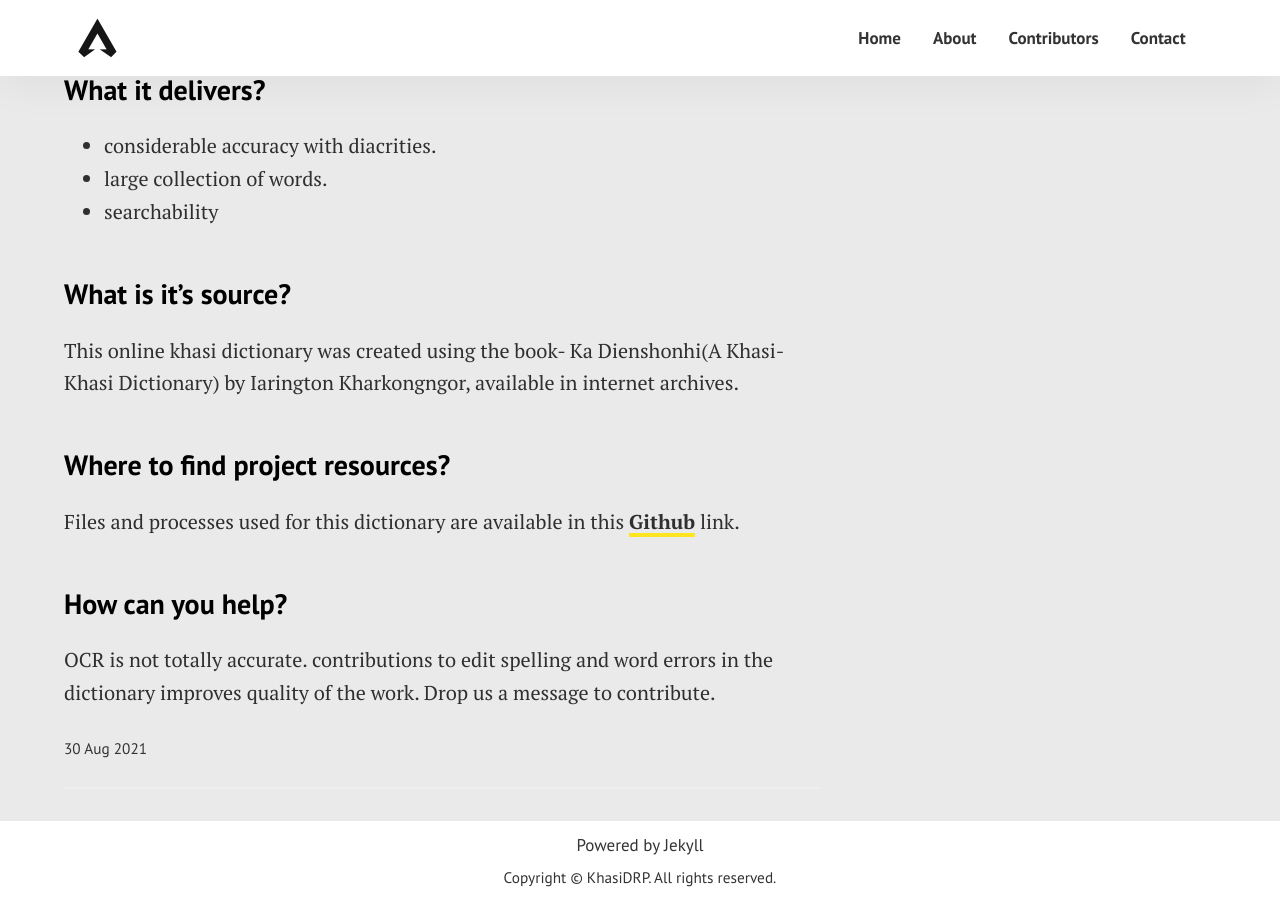
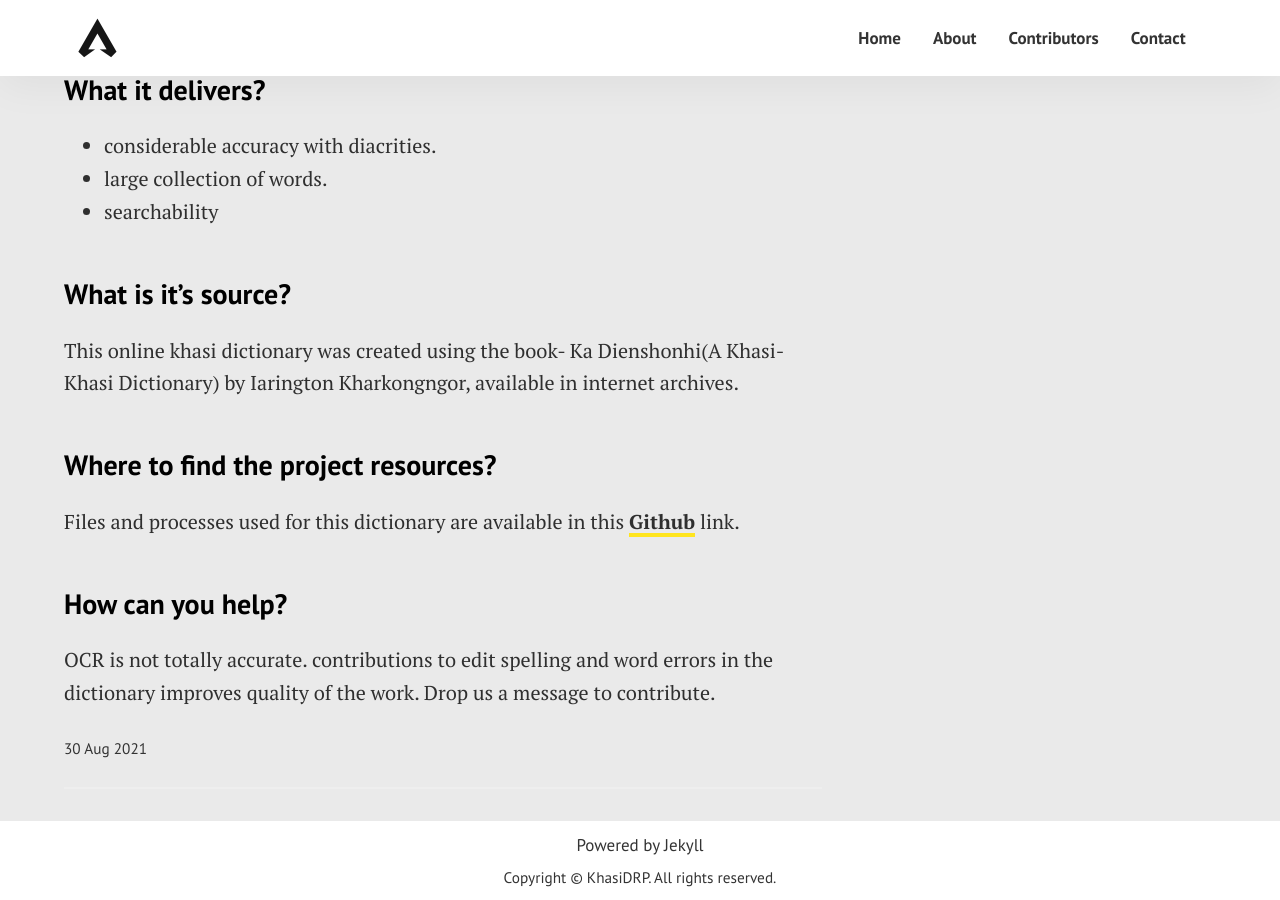
Before and after one commit to udaycruise2903/khasidrp, a Jekyll site: the page built from _posts/2021-08-30-dictionary.md, in a window 1280 px wide and 900 px high, scrolled down 913 px. Built offline with Jekyll 4.4.1, drawn with Linux system fonts in a browser that asks for light colours.

Commit message:
update dictionary post

```diff
--- a/_posts/2021-08-30-dictionary.md
+++ b/_posts/2021-08-30-dictionary.md
@@ -23,7 +23,7 @@ OCR tool was utilised to recognise the characters in the dictionary, then python
 
 This online khasi dictionary was created using the book- Ka Dienshonhi(A Khasi-Khasi Dictionary) by Iarington Kharkongngor, available in internet archives.
 
-### Where to find project resources?
+### Where to find the project resources?
 
 Files and processes used for this dictionary are available in this **<a href="https://github.com/udaycruise2903/khasi-dienshonhi">Github</a>** link.
 
```
